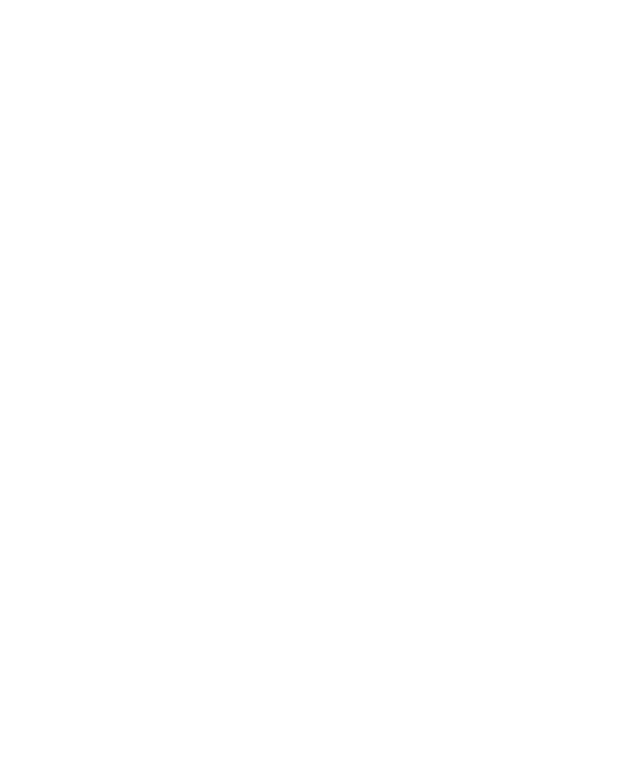
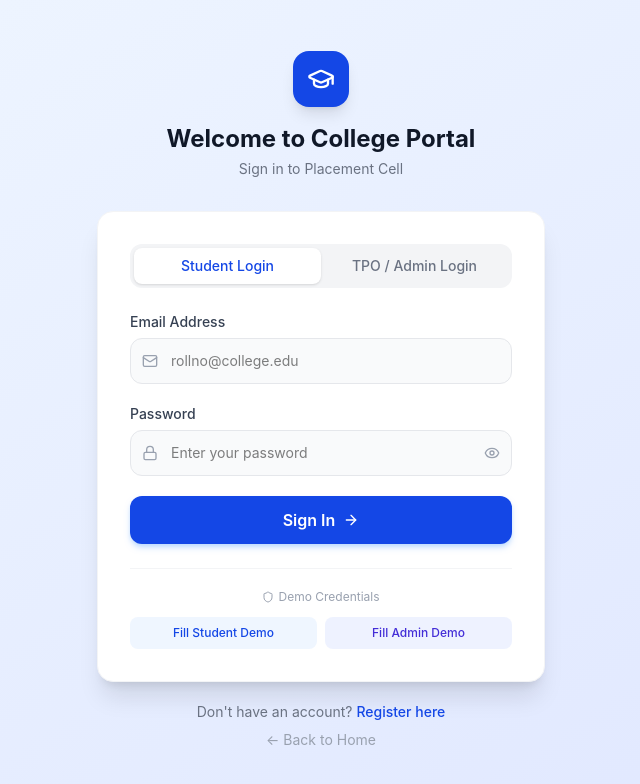
Before and after one commit to jaideepSky/PlacementPortal, a React (Vite) app in the folder client/placementportal/: page /login in a window 1280 px wide. Shown: the top 784 px of the page, without its empty margins (319-959 px from the left). Built offline with nearby package versions, Linux system fonts and the light colour scheme.

Commit message:
Implement login functionality with role-based redirection and demo data filling

```diff
--- a/client/placementportal/src/pages/Login.jsx
+++ b/client/placementportal/src/pages/Login.jsx
@@ -1,27 +1,215 @@
-import React from 'react'
-import { useState } from "react"
-import { useForm } from "react-hook-form"                           // ← import
-import { Link, useNavigate } from "react-router-dom"
-import { GraduationCap, Mail, Lock, Eye, EyeOff, ArrowRight, Shield } from "lucide-react"
-import { useDispatch, useSelector } from "react-redux"             // ← redux
-import { login, clearError } from "../redux/slices/authSlice.js"
+import React from "react";
+import { useState } from "react";
+import { useForm } from "react-hook-form"; // ← import
+import { Link, useNavigate } from 'react-router';
+import {
+  GraduationCap,
+  Mail,
+  Lock,
+  Eye,
+  EyeOff,
+  ArrowRight,
+  Shield,
+} from "lucide-react";
+import { useDispatch, useSelector } from "react-redux"; // ← redux
+import { login, clearError } from "../redux/slices/authSlice.js";
 
-const adminUser = {
-  id: "admin1",
-  name: "TPO Admin",
-  email: "tpo@college.edu",
-  role: "admin",
-};
 
 function Login() {
 
+  const dispatch = useDispatch();
+  const navigate = useNavigate();
+  const { error, loading , userdata} = useSelector((state) => state.auth);
+  const [showPass, setShowPass] = useState(false);
+  const [role, setRole] = useState("student");
+  const { register, handleSubmit, setValue,formState:{errors} } = useForm({
+    defaultValues: { email: "", password: "" },
+  });
+
+  const onSubmit = (data)=>{
+    dispatch(clearError())
+      dispatch(login({email:data.email , password:data.password })) // here loading handle in redux slice
+  }
+
+   // redirect based on role from redux
+  if(userdata){
+    if(userdata.role == "admin"){
+      navigate("/admin/dashboard")
+    }
+      if(userdata.role == "student"){
+      navigate("/student/dashboard")
+    }
+
+  }
+
+  // fill demo data
+  const fillDemoData = (type)=>{
+    if(type === 'admin'){
+      setValue("email",'tpo@college.edu')
+      setValue('password', 'admin123')
+      setrole('admin')
+    }
+    else {
+      setValue('email', 'aryan@college.edu')
+      setValue('password', 'student123')
+      setRole('student')
+    }
+  }
   return (
-    <>
+    <div className="min-h-screen bg-linear-to-br from-blue-50 to-indigo-100 flex items-center justify-center px-4 py-12">
+      <div className="w-full max-w-md">
 
+        {/* Logo */}
+        <div className="text-center mb-8">
+          <div className="inline-flex items-center justify-center w-14 h-14 rounded-2xl bg-blue-700 shadow-lg mb-4">
+            <GraduationCap className="w-7 h-7 text-white" />
+          </div>
+          <h1 className="text-2xl font-bold text-gray-900">Welcome to College Portal</h1>
+          <p className="text-gray-500 text-sm mt-1">Sign in to Placement Cell</p>
+        </div>
 
-    </>
+        {/* Card */}
+        <div className="bg-white rounded-2xl shadow-xl border border-gray-100 p-8">
 
+          {/* Role Toggle */}
+          <div className="flex rounded-xl bg-gray-100 p-1 mb-6">
+            <button
+              type="button"
+              onClick={() => setRole('student')}
+              className={`flex-1 py-2 px-4 rounded-lg text-sm font-medium transition-all ${
+                role === 'student' ? 'bg-white text-blue-700 shadow-sm' : 'text-gray-500 hover:text-gray-700'
+              }`}
+            >
+              Student Login
+            </button>
+            <button
+              type="button"
+              onClick={() => setRole('admin')}
+              className={`flex-1 py-2 px-4 rounded-lg text-sm font-medium transition-all ${
+                role === 'admin' ? 'bg-white text-blue-700 shadow-sm' : 'text-gray-500 hover:text-gray-700'
+              }`}
+            >
+              TPO / Admin Login
+            </button>
+          </div>
+
+          <form onSubmit={handleSubmit(onSubmit)} className="space-y-5">
+
+            {/* Email */}
+            <div>
+              <label className="block text-sm font-medium text-gray-700 mb-1.5">
+                Email Address
+              </label>
+              <div className="relative">
+                <Mail className="absolute left-3 top-1/2 -translate-y-1/2 w-4 h-4 text-gray-400" />
+                <input
+                  type="email"
+                  placeholder={role === 'admin' ? 'tpo@college.edu' : 'rollno@college.edu'}
+                  className="w-full pl-10 pr-4 py-3 rounded-xl border border-gray-200 bg-gray-50 focus:outline-none focus:ring-2 focus:ring-blue-500 focus:border-transparent text-sm transition-all"
+                  {...register('email', {
+                    required: 'Email is required',
+                    pattern: {
+                      value: /^[^\s@]+@[^\s@]+\.[^\s@]+$/,
+                      message: 'Enter a valid email'
+                    }
+                  })}
+                />
+              </div>
+              {errors.email && (
+                <p className="text-red-500 text-xs mt-1">{errors.email.message}</p>
+              )}
+            </div>
+
+            {/* Password */}
+            <div>
+              <label className="block text-sm font-medium text-gray-700 mb-1.5">
+                Password
+              </label>
+              <div className="relative">
+                <Lock className="absolute left-3 top-1/2 -translate-y-1/2 w-4 h-4 text-gray-400" />
+                <input
+                  type={showPass ? 'text' : 'password'}
+                  placeholder="Enter your password"
+                  className="w-full pl-10 pr-12 py-3 rounded-xl border border-gray-200 bg-gray-50 focus:outline-none focus:ring-2 focus:ring-blue-500 focus:border-transparent text-sm transition-all"
+                  {...register('password', {
+                    required: 'Password is required',
+                    minLength: {
+                      value: 6,
+                      message: 'Password must be at least 6 characters'
+                    }
+                  })}
+                />
+                <button
+                  type="button"
+                  onClick={() => setShowPass(!showPass)}
+                  className="absolute right-3 top-1/2 -translate-y-1/2 text-gray-400 hover:text-gray-600"
+                >
+                  {showPass ? <EyeOff className="w-4 h-4" /> : <Eye className="w-4 h-4" />}
+                </button>
+              </div>
+              {errors.password && (
+                <p className="text-red-500 text-xs mt-1">{errors.password.message}</p>
+              )}
+            </div>
+
+            {/* Redux Error */}
+            {error && (
+              <div className="bg-red-50 border border-red-200 text-red-700 rounded-xl px-4 py-3 text-sm">
+                {error}
+              </div>
+            )}
+
+            {/* Submit Button — loading from redux */}
+            <button
+              type="submit"
+              disabled={loading}
+              className="w-full flex items-center justify-center gap-2 bg-blue-700 text-white py-3 rounded-xl font-semibold hover:bg-blue-800 transition-all disabled:opacity-60 disabled:cursor-not-allowed shadow-md shadow-blue-200"
+            >
+              {loading ? (
+                <div className="w-5 h-5 border-2 border-white/30 border-t-white rounded-full animate-spin" />
+              ) : (
+                <>Sign In <ArrowRight className="w-4 h-4" /></>
+              )}
+            </button>
+
+          </form>
+
+          {/* Demo Credentials */}
+          <div className="mt-6 pt-5 border-t border-gray-100">
+            <p className="text-xs text-center text-gray-400 mb-3 flex items-center justify-center gap-1">
+              <Shield className="w-3 h-3" /> Demo Credentials
+            </p>
+            <div className="grid grid-cols-2 gap-2">
+              <button
+                onClick={() => fillDemoData('student')}
+                className="text-xs bg-blue-50 text-blue-700 py-2 px-3 rounded-lg hover:bg-blue-100 transition-colors font-medium"
+              >
+                Fill Student Demo
+              </button>
+              <button
+                onClick={() => fillDemoData('admin')}
+                className="text-xs bg-indigo-50 text-indigo-700 py-2 px-3 rounded-lg hover:bg-indigo-100 transition-colors font-medium"
+              >
+                Fill Admin Demo
+              </button>
+            </div>
+          </div>
+
+        </div>
+
+        <p className="text-center text-sm text-gray-500 mt-5">
+          Don't have an account?{' '}
+          <Link to="/register" className="text-blue-700 font-medium hover:text-blue-900">
+            Register here
+          </Link>
+        </p>
+        <p className="text-center text-sm text-gray-400 mt-2">
+          <Link to="/" className="hover:text-gray-600">← Back to Home</Link>
+        </p>
+
+      </div>
+    </div>
   )
 }
 
-export default Login
+export default Login;
--- a/client/placementportal/src/redux/slices/authSlice.js
+++ b/client/placementportal/src/redux/slices/authSlice.js
@@ -8,6 +8,7 @@
        role : null, // student or admin
        isAuthenticated : false,
        users: mockStudents,
+       loading : false,
        error :null,
     },
     reducers:{
@@ -26,6 +27,7 @@
             else{
                 state.error = "Invalid email or password"
             }
+            state.loading = false
 
         },
 
@@ -50,6 +52,7 @@
                 state.isAuthenticated = true
                 state.error = null
             }
+                 state.loading = false
         },
         // Logout action
         logout : (state,action)=>{
@@ -57,6 +60,7 @@
             state.role = null
             state.isAuthenticated = false
             state.error = null
+             state.loading = false
         },
          // CLEAR ERROR
     clearError: (state) => {
```
